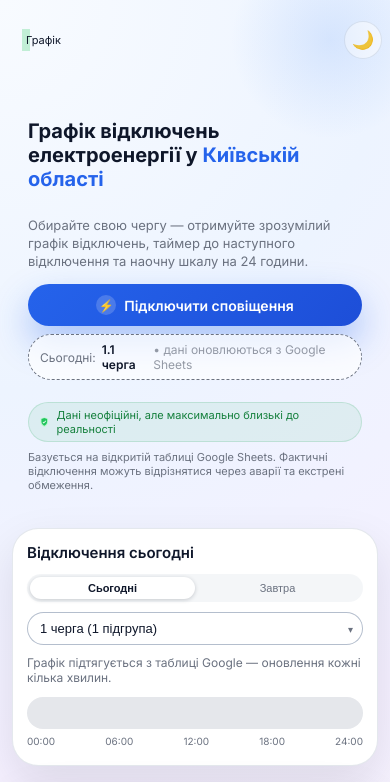
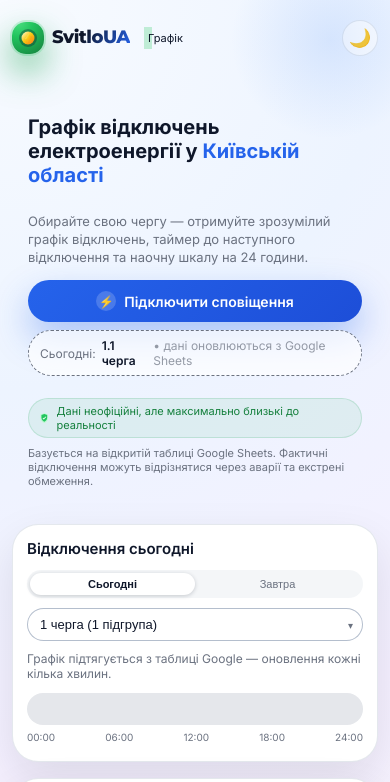
Before and after one commit to propro3107-max/site_svitloUA, a plain HTML site: page index.html in a window 390 px wide. Shown: the top 782 px of the page. Drawn offline with Linux system fonts and the light colour scheme; no server answers.

Commit message:
Update index.html

```diff
--- a/index.html
+++ b/index.html
@@ -755,8 +755,7 @@
             transition: color 0.3s;
         }
 
-        /* MOBILE */
-/* MOBILE OPTIMIZATIONS (FIXED SIZE) */
+        /* MOBILE OPTIMIZATIONS (FIXED LOGO) */
         @media (max-width: 840px) {
 
             html, body {
@@ -770,84 +769,83 @@
                 overflow: hidden;
             }
 
-            /* --- ШАПКА: ВЕЛИКА І АКУРАТНА --- */
+            /* --- ШАПКА --- */
             .top-bar {
                 display: flex;
                 flex-direction: row;
                 align-items: center;
                 justify-content: space-between;
-                flex-wrap: nowrap;
-                gap: 4px; /* Мінімальний відступ між лівою і правою частиною */
+                flex-wrap: nowrap; /* Все в один рядок */
+                gap: 8px;
                 margin-bottom: 20px;
-                min-height: 48px; /* Трохи вища шапка */
-            }
-
-            /* ЛІВА ЧАСТИНА (ЛОГО + ТЕКСТ) */
+                min-height: 44px;
+            }
+
+            /* ЛІВА ЧАСТИНА (ЛОГО + НАЗВА) */
             .brand {
                 display: flex;
                 align-items: center;
                 gap: 8px;
-                flex-shrink: 1; /* Дозволяємо цій частині трохи стискатись, якщо екран вузький */
-                min-width: 0;
-                overflow: hidden; /* Обрізаємо, якщо щось вилазить */
+
+                /* 🔥 ГОЛОВНЕ ВИПРАВЛЕННЯ: */
+                flex-shrink: 0; /* ЗАБОРОНЯЄМО ЗНИКАТИ */
+                flex-grow: 0;   /* Не розтягуємось */
+                margin-right: auto; /* Відштовхуємо праву частину */
             }
 
             .brand-logo {
-                width: 38px; height: 38px; /* 🔥 Повернув великий розмір */
-                flex-shrink: 0;
-            }
-            .brand-logo svg { width: 24px; height: 24px; }
+                width: 32px; height: 32px;
+                flex-shrink: 0; /* Логотип завжди фіксований */
+            }
+            .brand-logo svg { width: 20px; height: 20px; }
 
             .brand-text {
-                display: flex; flex-direction: column; justify-content: center;
-                min-width: 0;
+                display: flex;
+                flex-direction: column;
+                justify-content: center;
             }
 
             .brand-name {
-                font-size: 20px; /* 🔥 Повернув великий шрифт */
+                font-size: 18px;
+                font-weight: 800;
                 line-height: 1.1;
                 white-space: nowrap;
-            }
-
+                display: block !important; /* Примусово показуємо */
+            }
+
+            /* Підпис регіону ховаємо, щоб не захаращувати */
             .brand-sub {
-                display: block; /* 🔥 Повернув підпис "Київська область" */
-                font-size: 10px;
-                line-height: 1.2;
-                white-space: nowrap;
-                opacity: 0.8;
-                margin-top: -2px;
-
-                /* Якщо екран супер вузький - ставимо три крапки */
-                overflow: hidden;
-                text-overflow: ellipsis;
+                display: none;
             }
 
             /* ПРАВА ЧАСТИНА (КНОПКИ) */
             .header-controls {
-                flex-shrink: 0; /* Права частина завжди фіксована */
-                display: flex; align-items: center; gap: 6px;
-                margin-left: auto; /* Притискаємо вправо */
+                flex-shrink: 1; /* Права частина може трохи посунутися */
+                display: flex;
+                align-items: center;
+                gap: 6px;
+                justify-content: flex-end;
             }
 
             .theme-switch {
-                width: 38px; height: 38px; /* Більша кнопка */
-                font-size: 18px;
+                width: 36px; height: 36px;
+                flex-shrink: 0;
             }
 
             .region-chip {
                 padding: 6px 10px;
                 font-size: 11px;
                 white-space: nowrap;
-            }
-
-            /* ХИТРІСТЬ: Якщо екран менше 370px (старі айфони), ховаємо слово "Графік", лишаємо точку */
+                max-width: 100%; /* Обмеження ширини */
+            }
+
+            /* На маленьких екранах ховаємо текст "Графік", лишаємо точку */
             @media (max-width: 370px) {
                 .chip-text { display: none; }
-                .region-chip { padding: 8px; } /* Квадратна кнопка */
-                .brand-name { font-size: 18px; } /* Трохи менший шрифт */
-            }
-
-            /* ІНШІ СТИЛІ БЕЗ ЗМІН */
+                .region-chip { padding: 8px; }
+            }
+
+            /* ІНШІ СТИЛІ */
             .hero-card { padding: 18px 16px; }
             .hero-title { font-size: 20px; }
             .hero-controls { flex-direction: column; width: 100%; gap: 8px; }
@@ -877,16 +875,14 @@
                     </defs>
                     <circle cx="20" cy="20" r="18" fill="rgba(15,23,42,0.35)"/>
                     <circle cx="20" cy="20" r="13" fill="url(#boltGrad)"/>
-                    <path d="M22.8 8.5 13.2 22.1c-.4.6 0 1.4.7 1.4h4.3l-1.0 7.9c-.1.9.9 1.4 1.5.7l9.5-13.9c.4-.6 0-1.4-.7-1.4h-4.3l1.1-7.7c.1-.9-.9-1.5-1.5-.8z"
-                          fill="#f97316" opacity="0.22"/>
-                    <path d="M22.2 9.5 14 21.4c-.5.7 0 1.6.8 1.6h3.9l-1.0 6.6c-.2 1 1 1.6 1.7.8L27.7 19c.5-.7 0-1.6-.8-1.6H23l1.0-6.2c.3-1-0.9-1.8-1.8-1.1z"
-                          fill="url(#boltGrad)"/>
+                    <path d="M22.8 8.5 13.2 22.1c-.4.6 0 1.4.7 1.4h4.3l-1.0 7.9c-.1.9.9 1.4 1.5.7l9.5-13.9c.4-.6 0-1.4-.7-1.4h-4.3l1.1-7.7c.1-.9-.9-1.5-1.5-.8z" fill="#f97316" opacity="0.22"/>
+                    <path d="M22.2 9.5 14 21.4c-.5.7 0 1.6.8 1.6h3.9l-1.0 6.6c-.2 1 1 1.6 1.7.8L27.7 19c.5-.7 0-1.6-.8-1.6H23l1.0-6.2c.3-1-0.9-1.8-1.8-1.1z" fill="url(#boltGrad)"/>
                 </svg>
             </div>
-
             <div class="brand-text">
                 <div class="brand-name">SvitloUA</div>
-                <div class="brand-sub">Київщина</div> </div>
+                <div class="brand-sub">Київська область</div>
+            </div>
         </div>
 
         <div class="header-controls">
@@ -894,9 +890,7 @@
                 <span class="region-dot"></span>
                 <span class="chip-text">Графік</span>
             </div>
-            <button class="theme-switch" id="themeToggle" title="Перемкнути тему">
-                🌙
-            </button>
+            <button class="theme-switch" id="themeToggle" title="Перемкнути тему">🌙</button>
         </div>
     </header>
 
```
